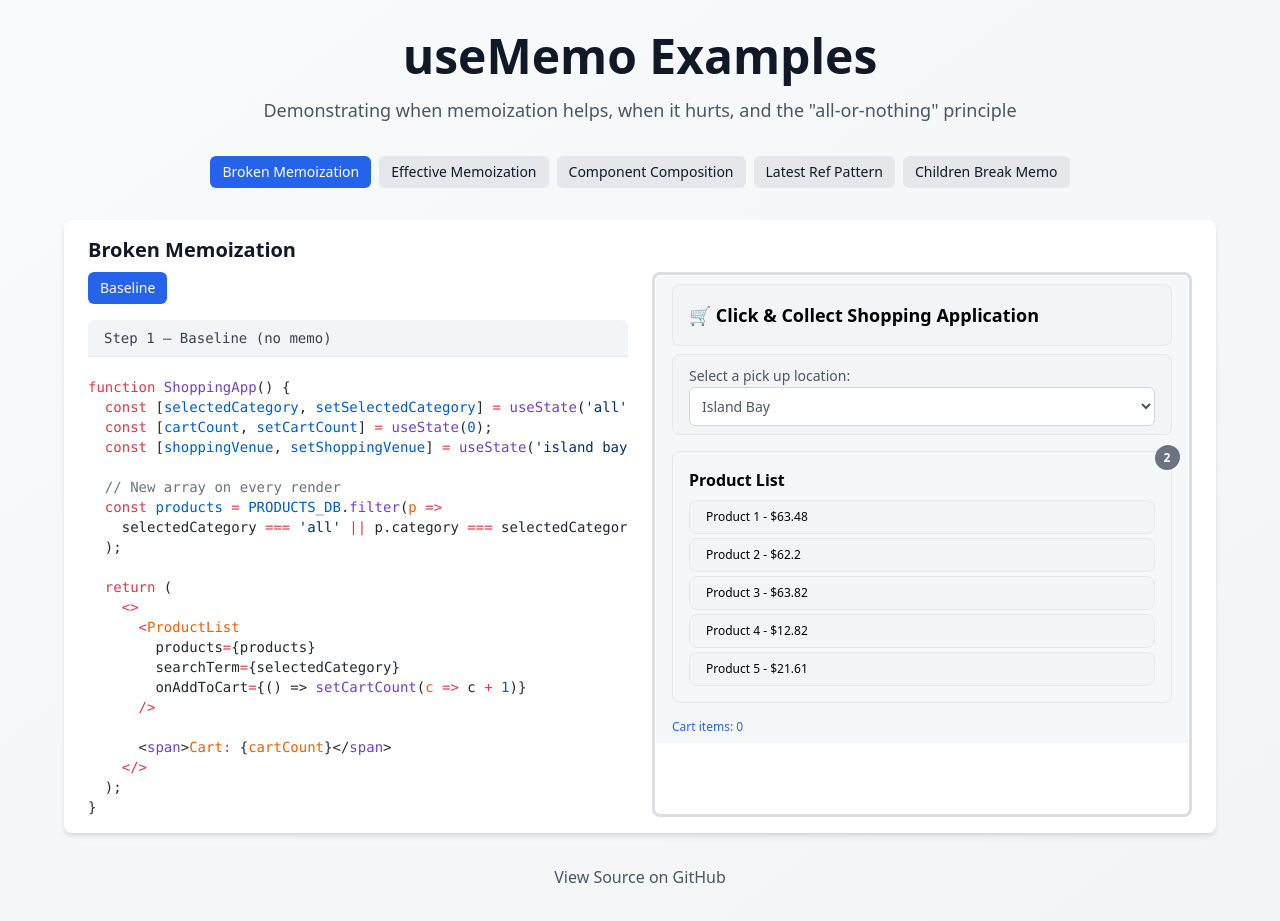
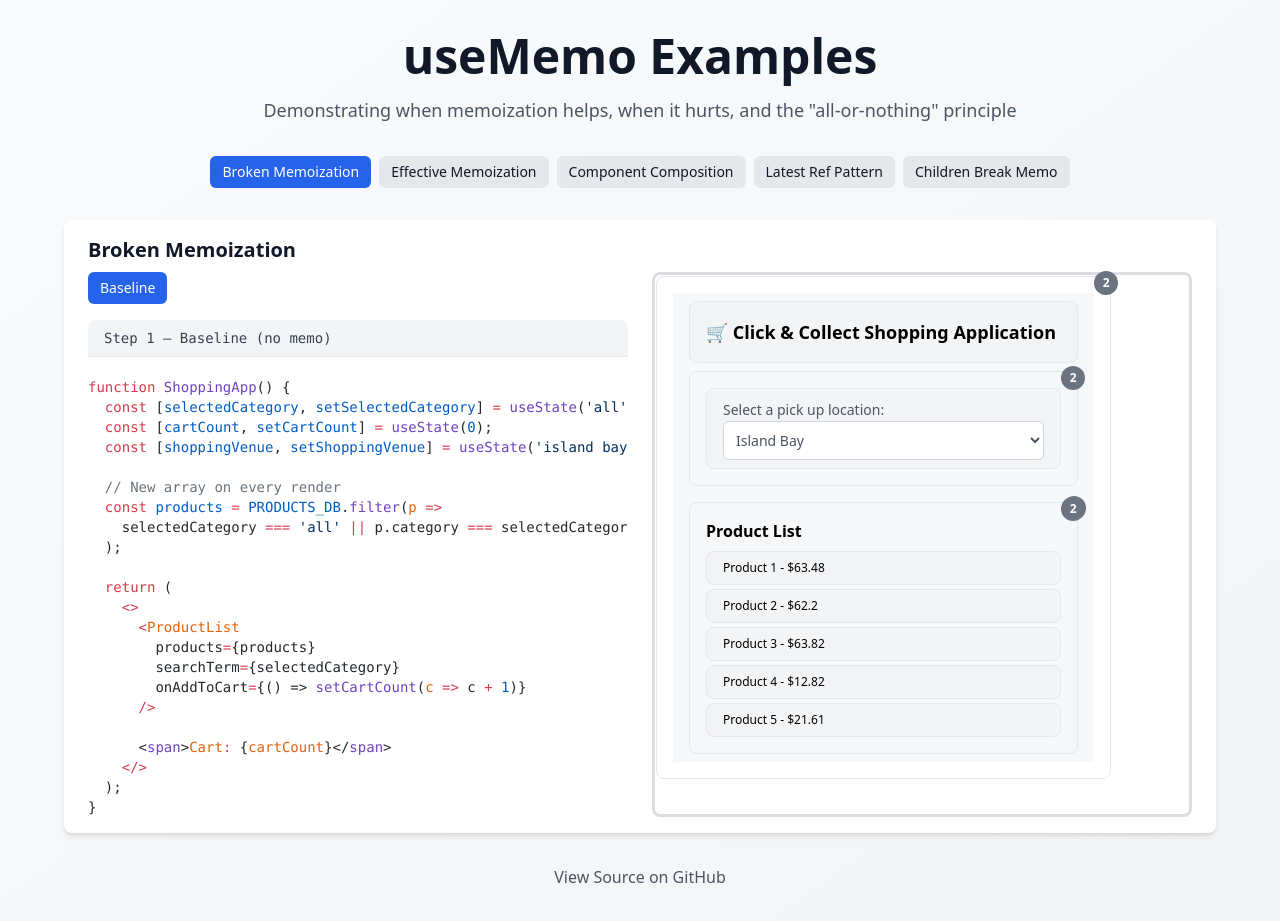
Before and after one commit to slackermorris/use-memo, a React (Vite) app: page / in a window 1280 px wide. Built offline with nearby package versions, Linux system fonts and the light colour scheme.

Commit message:
feature: render tracker on all components

```diff
--- a/src/components/RenderTracker.tsx
+++ b/src/components/RenderTracker.tsx
@@ -30,7 +30,7 @@ export function RenderTracker({
       mountedRef.current = true;
       setRenderCount(1);
     }
-  }, []);
+  }, [children]);
 
   console.log(`🔄 ${name} rendered (count: ${renderCount})`);
 
--- a/src/components/examples/BrokenMemoExample.tsx
+++ b/src/components/examples/BrokenMemoExample.tsx
@@ -107,17 +107,10 @@ const MemoizedProductList = memo(function MemoizedProductList({
   );
 });
 
-// Demo variants to reflect the progression
-// 1) Baseline: everything inline, no memoization
 function Demo_Baseline({ products }: { products: Product[] }) {
-  const [cart, setCart] = useState<Product[]>([]);
   return (
     <RenderTracker name="ShoppingApp (Baseline)" className="space-y-4">
-      <ProductList
-        products={products}
-        onAddToCart={(p) => setCart((prev) => [...prev, p])}
-      />
-      <p className="text-xs text-blue-600">Cart items: {cart.length}</p>
+      <ProductList products={products} />
     </RenderTracker>
   );
 }
@@ -441,12 +434,20 @@ export function BrokenMemoExample() {
 
         <div className="space-y-4 rounded-lg p-1 ring ring-gray-600/20 ring-inset">
           <div className="flex items-center justify-between">
+            <RenderTracker
+              name={`ShoppingApp`}
+              className="p-4 border rounded-lg"
+            >
               <div className="space-y-2 px-4 py-2 bg-gray-100/70 w-full">
                 <div className="flex items-center justify-between  w-full bg-gray-100/80 p-4 border rounded-lg">
                   <h3 className="text-lg font-semibold">
                     🛒 Click & Collect Shopping Application
                   </h3>
                 </div>
+                <RenderTracker
+                  name={`Location`}
+                  className="p-4 border rounded-lg"
+                >
                   <div className="space-y-2 px-4 py-2 bg-gray-100/80 p-4 border rounded-lg">
                     <label className="text-sm text-gray-600">
                       Select a pick up location:
@@ -468,11 +469,15 @@ export function BrokenMemoExample() {
                       </select>
                     </label>
                   </div>
+                </RenderTracker>
                 {renderRight()}
               </div>
+            </RenderTracker>
           </div>
         </div>
       </div>
     </div>
   );
 }
+
+// each time the child renders
```
Lines whose indentation alone changed are shown as unchanged.
